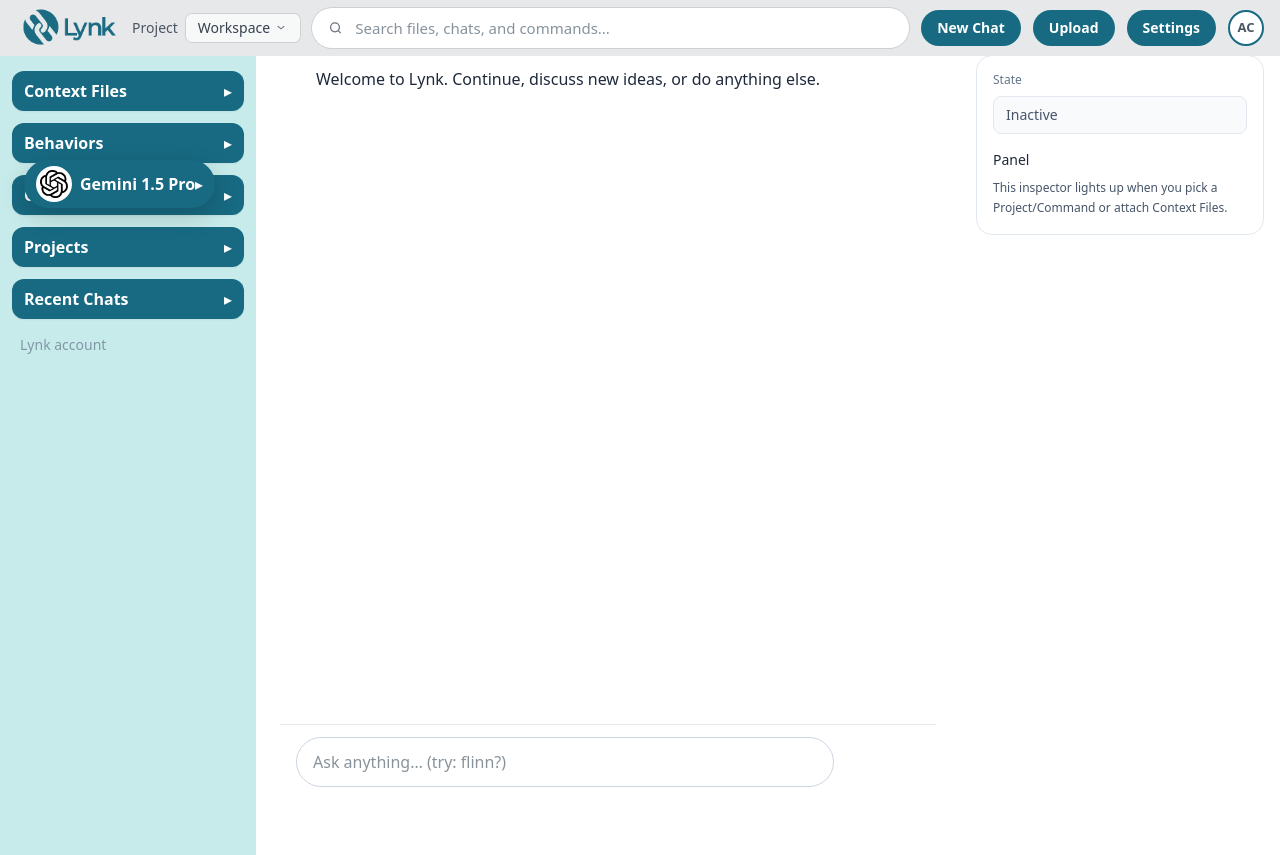
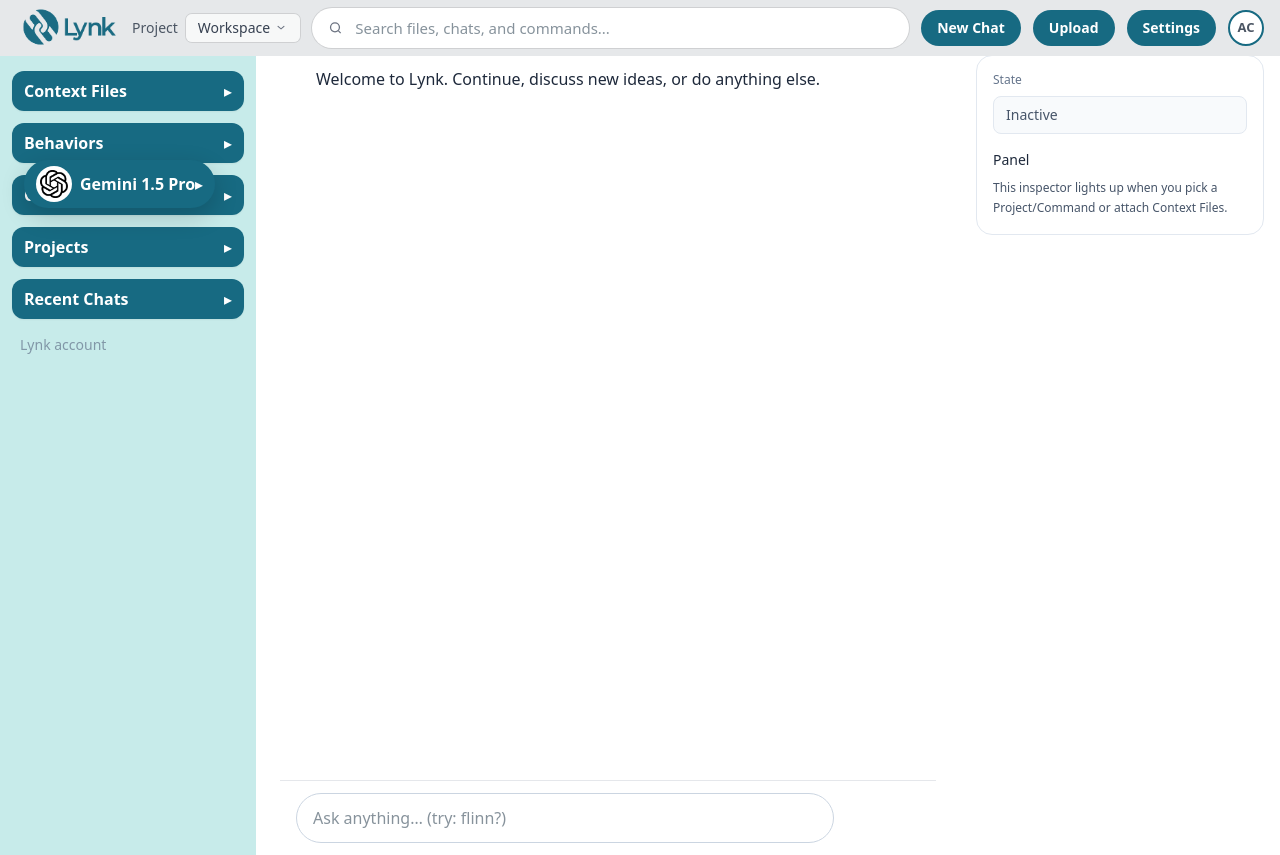
Before and after one commit to trevorriggle/Lynk, a Next.js app: page / in a window 1280 px wide. Built offline with nearby package versions, Linux system fonts and the light colour scheme.

Commit message:
pushchat

```diff
--- a/app/components/Chat.jsx
+++ b/app/components/Chat.jsx
@@ -51,8 +51,8 @@
   }
 
   return (
-   <div className="flex min-h-[calc(100vh-56px)] flex-col">
-<div ref={scrollRef} className="flex-1 overflow-y-auto px-6 pt-0 pb-3 space-y-4">
+   <div className="flex h-full min-h-0 flex-col">
+<div ref={scrollRef} className="flex-1 min-h-0 overflow-y-auto px-6 pt-0 pb-3 space-y-4">
         {messages.map((m, i) => {
           const isUser = m.role === "user";
           return (
--- a/app/page.jsx
+++ b/app/page.jsx
@@ -30,13 +30,14 @@
           md:grid-cols-[16rem_minmax(0,1fr)]
           lg:grid-cols-[16rem_minmax(0,1fr)_20rem]
           items-start pt-0 gap-x-6 gap-y-0
+          h-[calc(100vh-3rem)] min-h-0 overflow-hidden   /* critical */
         "
       >
         {/* Left rail */}
         <LeftStack onActivate={handleActivate} />
 
         {/* Center chat */}
-        <main className="min-h-[60vh]">
+        <main className="h-full min-h-0 overflow-hidden">       {/* fills the grid row */}
           <Chat model={model} />
         </main>
 
```
